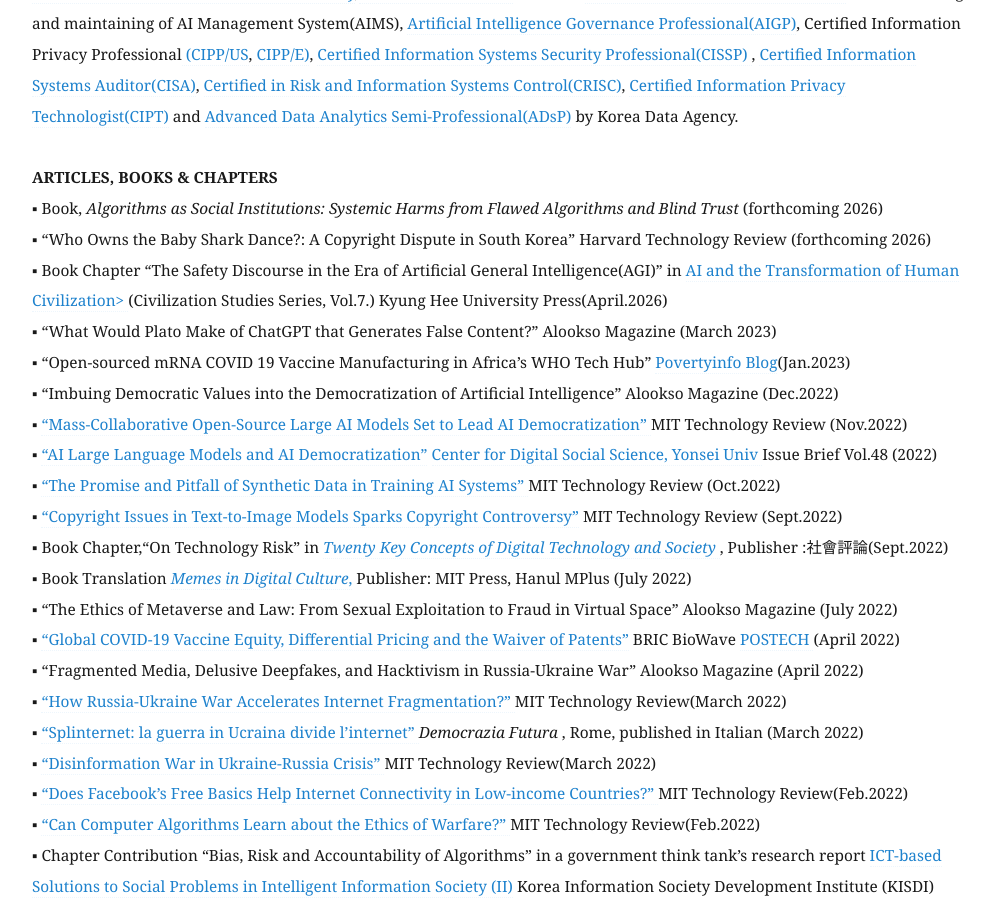
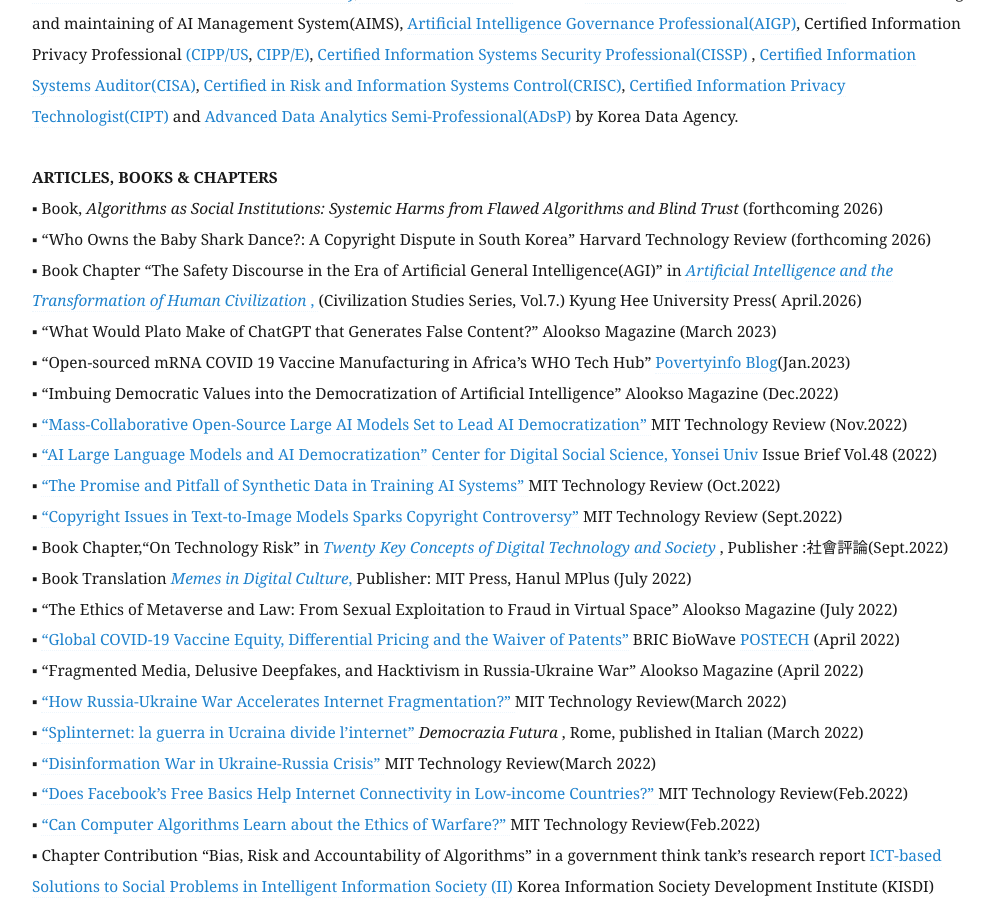
Before and after one commit to eunchangchoi/eunchangchoi.github.io, a Jekyll site: the page built from index.md, in a window 1280 px wide and 900 px high, scrolled down 2736 px. Shown: the whole window, without its empty margins (68-1062 px from the left). Built offline with Jekyll 4.4.1, drawn with Linux system fonts in a browser that asks for light colours.

Commit message:
Update index.md

```diff
--- a/index.md
+++ b/index.md
@@ -43,7 +43,7 @@
  <strong> ARTICLES, BOOKS & CHAPTERS </strong> <br>
 ▪ Book, <i> Algorithms as Social Institutions: Systemic Harms from Flawed Algorithms and Blind Trust</i> (forthcoming 2026) <br>
 ▪ “Who Owns the Baby Shark Dance?: A Copyright Dispute in South Korea” Harvard Technology Review (forthcoming 2026) <br>
-▪ Book Chapter “The Safety Discourse in the Era of Artificial General Intelligence(AGI)” in <a href="https://product.kyobobook.co.kr/detail/S000219725334">AI and the Transformation of Human Civilization> </a> (Civilization Studies Series, Vol.7.) Kyung Hee University Press(April.2026) <br>
+▪ Book Chapter “The Safety Discourse in the Era of Artificial General Intelligence(AGI)” in <a href="https://product.kyobobook.co.kr/detail/S000219725334"><i> Artificial Intelligence and the Transformation of Human Civilization </i>, </a> (Civilization Studies Series, Vol.7.) Kyung Hee University Press( April.2026) <br>
 ▪ “What Would Plato Make of ChatGPT that Generates False Content?” Alookso Magazine (March 2023) <br>
 ▪ “Open-sourced mRNA COVID 19 Vaccine Manufacturing in Africa’s WHO Tech Hub” <a href="https://blog.naver.com/gp3project/222993202700"> Povertyinfo Blog</a>(Jan.2023) <br>
 ▪ “Imbuing Democratic Values into the Democratization of Artificial Intelligence” Alookso Magazine (Dec.2022) <br>
```
